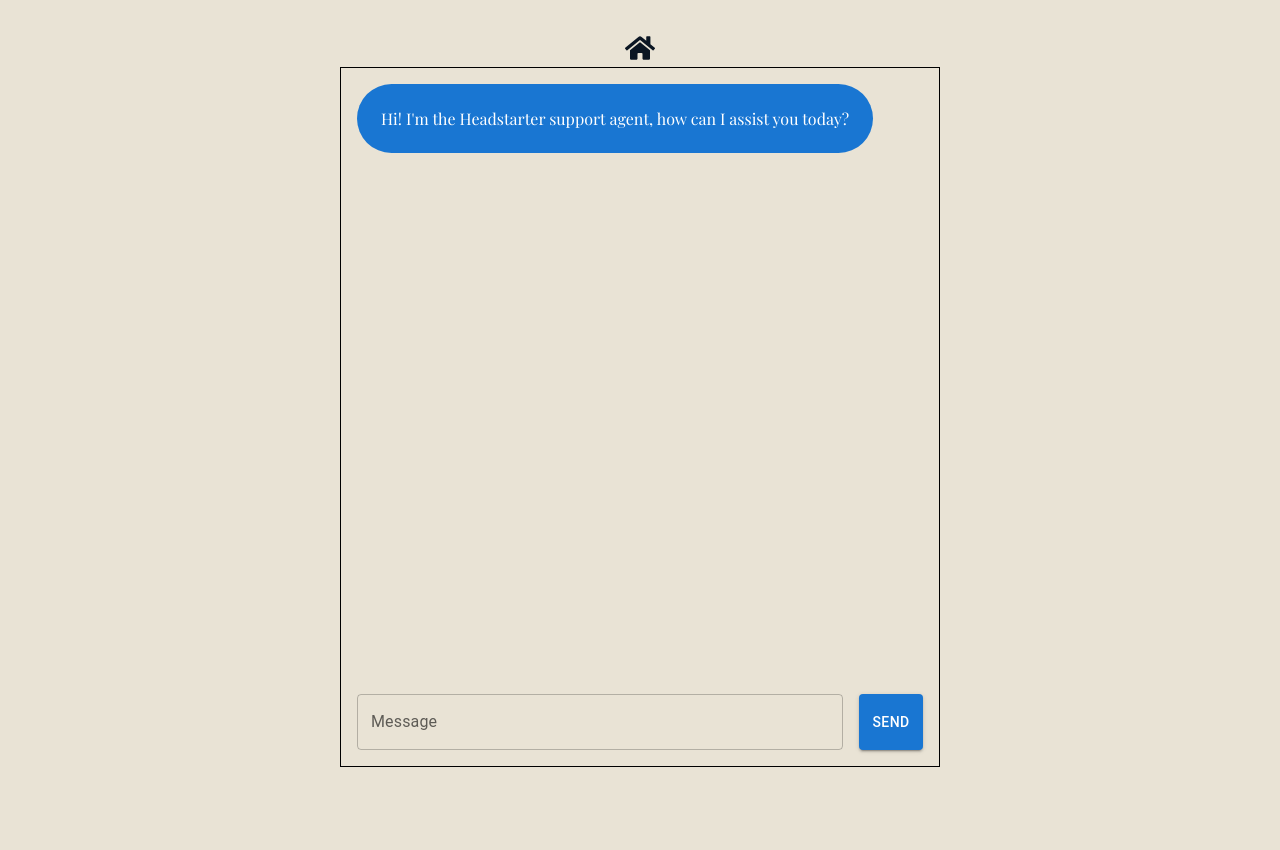
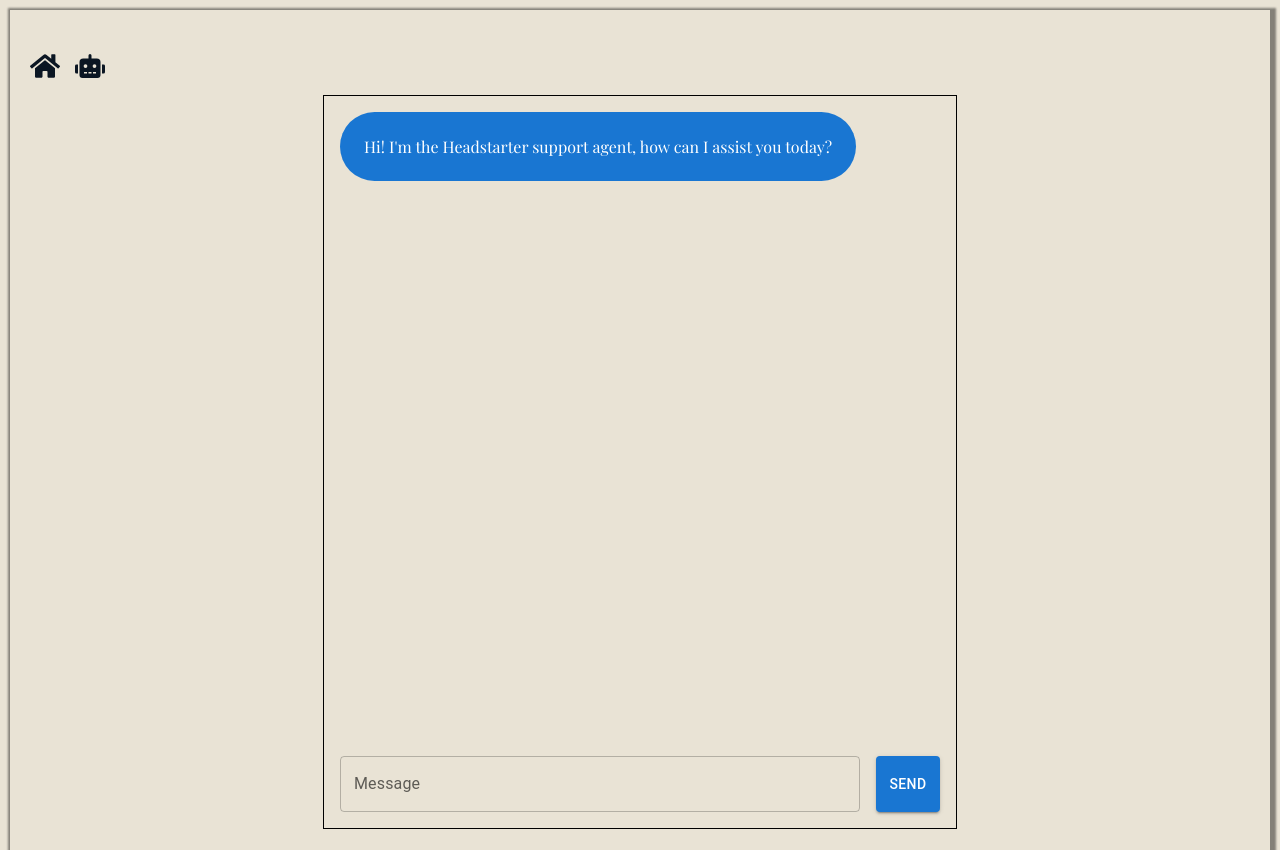
Before and after one commit to BriLeighk/Customer-Support-Site, a Next.js app in the folder chatai/: page /chatbot in a window 1280 px wide. Before the commit the page ends 800 px from the top, so only its background shows below. Built offline with nearby package versions, Linux system fonts and the light colour scheme.

Commit message:
created header fragment for consistency across pages

```diff
--- /dev/null
+++ b/chatai/app/chatbot/chatbot.css
@@ -0,0 +1,17 @@
+header {
+    margin-top: 10px;
+    display: flex;
+    width: 100%;
+    justify-content: left;
+}
+
+.container {
+    box-shadow: 1px 1px 2px rgba(0, 0, 0, 1);
+}
+
+.MuiBox-root.css-1ks02b1 {
+    box-shadow: 2px 2px 2px 4px rgba(0, 0, 0, 0.441);
+    padding: 20px;
+    margin: 10px;
+    height: 100%;
+}
--- a/chatai/app/chatbot/page.js
+++ b/chatai/app/chatbot/page.js
@@ -1,8 +1,8 @@
 'use client'
 import { Stack, TextField, Box, Button } from "@mui/material";
 import { useState, useEffect, useRef } from "react";
-import Link from 'next/link'; // Import Link for navigation
-import { FaHome } from 'react-icons/fa'; // Import home icon
+import Header from '../components/Header';
+import './chatbot.css';
 
 export default function Chatbot() {
   const [messages, setMessages] = useState([
@@ -93,16 +93,18 @@ export default function Chatbot() {
     scrollToBottom()
   }, [messages]);
 
-  return(<Box
+  return(
+
+    <Box
             width="100vw"
             height="100vh"
             display="flex"
             flexDirection="column"
             justifyContent="center"
             alignItems="center">
-    <Link href="/home"> {/* Link to home page */}
-      <FaHome size={30} /> {/* Home icon */}
-    </Link>
+
+
+    <Header/>
     <Stack
       direction="column"
       width="600px"
--- /dev/null
+++ b/chatai/app/components/Header.css
@@ -0,0 +1,22 @@
+header {
+    padding: 10px; /* Padding around the header */
+    display: flex; /* Flexbox for layout */
+    justify-content: space-between; /* Space between items */
+    align-items: center; /* Center items vertically */
+
+}
+
+header div {
+    display: flex; /* Flexbox for icons */
+    gap: 15px; /* Space between icons */
+}
+
+svg {
+    color: #0b1623;
+    transition: color 0.3s ease-in-out;
+  }
+
+  svg:hover {
+    color: #0b1623a6;
+    transition: color 0.3s ease-in-out;
+  }
--- /dev/null
+++ b/chatai/app/components/Header.js
@@ -0,0 +1,23 @@
+import React from 'react';
+import { FaRobot } from 'react-icons/fa'; // Make sure to install react-icons if you haven'
+import { FaHome } from 'react-icons/fa'; // Make sure to install react-icons if you haven'
+import Link from 'next/link'; // Import Link for navigation
+import './Header.css';
+
+const Header = () => {
+    return (
+        <header>
+            <div className='icons'>
+                <Link href="/home"> {/* Link to home page */}
+                    <FaHome size={30} /> {/* Home icon */}
+                </Link>
+
+                <Link href="/chatbot">
+                    <FaRobot size={30} /> {/* Icon linking to the chatbot */}
+                </Link>
+            </div>
+        </header>
+    );
+};
+
+export default Header;
--- a/chatai/app/globals.css
+++ b/chatai/app/globals.css
@@ -1,5 +1,4 @@
 * {
-  box-sizing: border-box;
   padding: 0;
   margin: 0;
 }
@@ -16,7 +15,6 @@ html {
 }
 
 body {
-
   font-family: 'Playfair Display', serif; /* Set the font family */
   height: 100vh; /* Ensure it covers the full height */
   display: flex;
@@ -24,14 +22,8 @@ body {
   align-items: flex-start;
   color: #0b1623;
   text-align: center;
-  width: 100%;
 
-}
 
-header {
-  display: flex;
-  justify-content: left;
-  padding: 10px;
 }
 
 h1 {
@@ -41,16 +33,6 @@ h1 {
   padding: 30px;
 }
 
-svg {
-  color: #0b1623;
-  transition: color 0.3s ease-in-out;
-}
-
-svg:hover {
-  color: #0b1623a6;
-  transition: color 0.3s ease-in-out;
-}
 p {
-
   padding: 15px;
 }
```
Also changed, not shown: chatai/app/home/page.js (+3 -7 lines).
